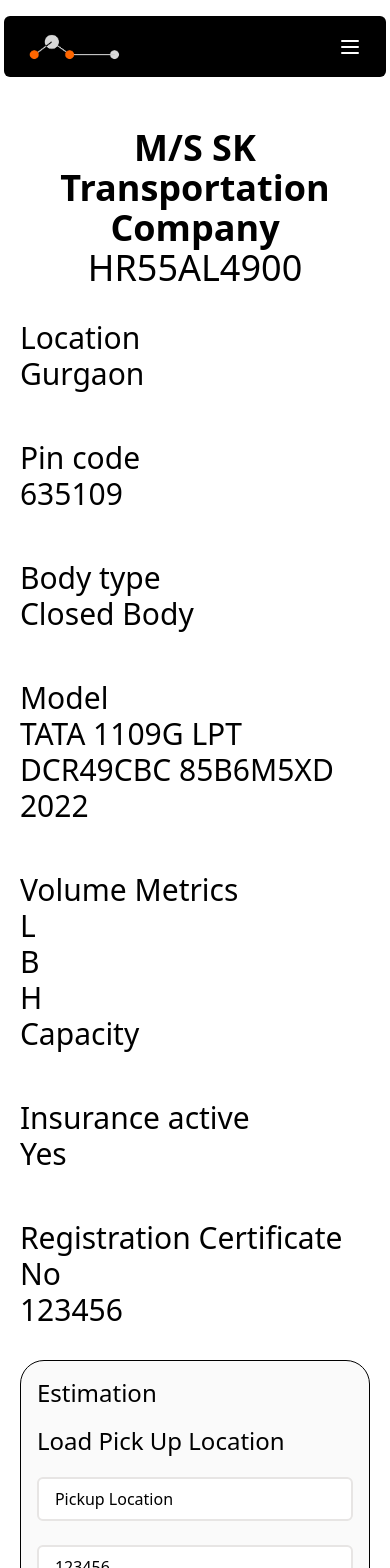
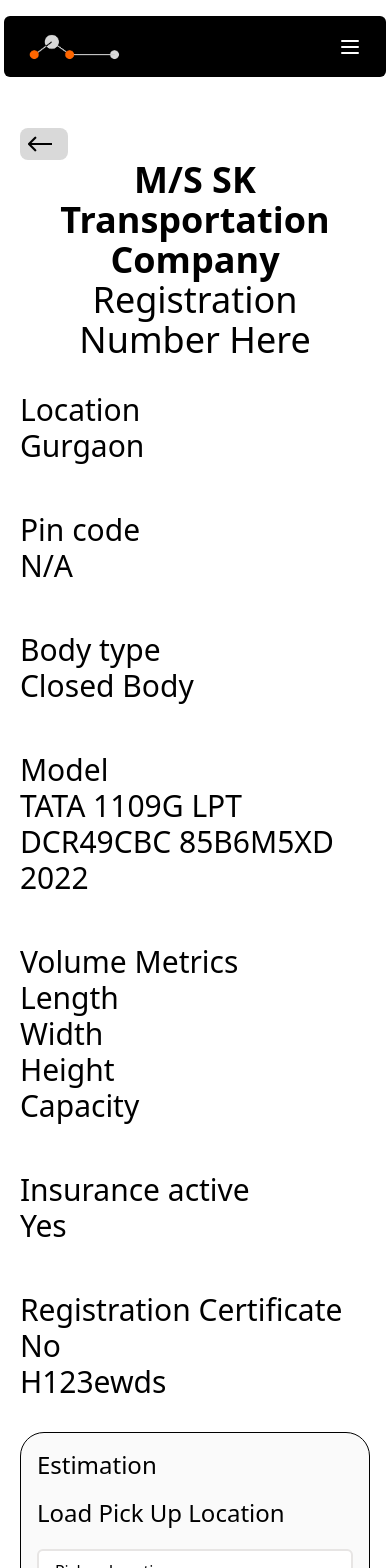
Before and after one commit to Logbiz-Private-Lilmited/LogbizFB, a React (Vite) app: page /truckDetails in a window 390 px wide. Shown: the top 1568 px of the page. Built offline with nearby package versions, Linux system fonts and the light colour scheme.

Commit message:
truck details page is done, added warehouse details, and added backbutton as component

```diff
--- a/package.json
+++ b/package.json
@@ -11,9 +11,11 @@
   },
   "dependencies": {
     "axios": "^1.7.2",
+    "leaflet": "^1.9.4",
     "react": "^18.2.0",
     "react-dom": "^18.2.0",
     "react-icons": "^5.2.1",
+    "react-leaflet": "^4.2.1",
     "react-router-dom": "^6.22.3",
     "react-slick": "^0.30.2",
     "slick-carousel": "^1.8.1"
--- a/src/App.jsx
+++ b/src/App.jsx
@@ -29,7 +29,7 @@ import FinancePage from "./components/ServicePages/FinancePage";
 import {
   TransportDetails,
   LogisticsDetails,
-  WarehouseDetails,
+  WarehouseService,
   FreightDetails,
   InsuranceDetails,
   DistributionDetails,
@@ -45,6 +45,7 @@ import {
 } from "./components/Forms/QuoteBookingForms";
 
 import TruckDetails from "./components/ServicePages/ServiceDetails/truckdetails";
+import WarehouseDetails from "./components/ServicePages/WarehouseDetails/warehouseDetails";
 
 function App() {
   const location = useLocation();
@@ -115,7 +116,7 @@ function App() {
             element={
               <DynamicPage1
                 Name="Warehouse"
-                Data={WarehouseDetails}
+                Data={WarehouseService}
                 img="/src/assets/ServicePages/warehouse.png"
               />
             }
@@ -148,6 +149,7 @@ function App() {
             }
           />
           <Route path="/truckDetails" element={<TruckDetails />} />
+          <Route path="/warehouseDetails" element={<WarehouseDetails />} />
           <Route
             path="/insurance"
             element={<InsurancePage Data={InsuranceDetails} />}
--- /dev/null
+++ b/src/components/ServicePages/ServiceDetails/mapcomponent.jsx
@@ -0,0 +1,36 @@
+import React from "react";
+import { MapContainer, TileLayer, Marker, Popup } from "react-leaflet";
+import "leaflet/dist/leaflet.css";
+import L from "leaflet";
+
+// Fix for marker icon not showing
+delete L.Icon.Default.prototype._getIconUrl;
+L.Icon.Default.mergeOptions({
+  iconRetinaUrl:
+    "https://unpkg.com/leaflet@1.6.0/dist/images/marker-icon-2x.png",
+  iconUrl: "https://unpkg.com/leaflet@1.6.0/dist/images/marker-icon.png",
+  shadowUrl: "https://unpkg.com/leaflet@1.6.0/dist/images/marker-shadow.png",
+});
+
+const MapComponent = ({ location = [51.505, -0.09], zoom = 13 }) => {
+  return (
+    <MapContainer
+      center={location}
+      zoom={zoom}
+      style={{ height: "100%", width: "100%" }}
+    >
+      <TileLayer
+        url="https://{s}.tile.openstreetmap.org/{z}/{x}/{y}.png"
+        attribution='&copy; <a href="http://osm.org/copyright">OpenStreetMap</a> contributors'
+      />
+      <Marker position={location}>
+        <Popup>
+          Location popup. <br /> Can be redirected to Google maps for detailed
+          direction
+        </Popup>
+      </Marker>
+    </MapContainer>
+  );
+};
+
+export default MapComponent;
--- a/src/components/ServicePages/ServiceDetails/truckdetails.jsx
+++ b/src/components/ServicePages/ServiceDetails/truckdetails.jsx
@@ -1,5 +1,7 @@
 import React from "react";
 import { useNavigate } from "react-router-dom";
+import MapComponent from "./mapcomponent";
+import BackButton from "../../backbutton/BackButton";
 
 const TruckDetails = ({ data = mockData }) => {
   const navigate = useNavigate();
@@ -17,10 +19,11 @@ const TruckDetails = ({ data = mockData }) => {
 
   return (
     <div className="container mx-auto p-4">
+      <BackButton />
       <div className={`${textBase} text-4xl font-bold mb-4 text-center`}>
         {data.companyName || "M/S SK Transportation Company"}
         <div className={`${textBase} text-4xl font-medium mb-4`}>
-          {data.registrationNumber || "HR55AL4900"}
+          {data.registrationNumber || "Registration Number Here"}
         </div>
       </div>
 
@@ -45,10 +48,10 @@ const TruckDetails = ({ data = mockData }) => {
             className={`${fieldPadding} flex flex-col md:flex-row items-start`}
           >
             <div className={`${textLarge} md:w-2/5`}>Volume Metrics</div>
-            <div className="flex flex-col md:flex-row md:w-3/5">
+            <div className="flex flex-col md:flex-row md:w-3/5 justify-between">
               {[
                 { label: data.volumeMetrics?.L || "L" },
-                { label: data.volumeMetrics?.B || "B" },
+                { label: data.volumeMetrics?.W || "W" },
                 { label: data.volumeMetrics?.H || "H" },
                 { label: data.capacity || "Capacity" },
               ].map(({ label }) => (
@@ -147,7 +150,7 @@ const TruckDetails = ({ data = mockData }) => {
           </div>
           {/* Estimate box end */}
         </div>
-
+        {/* Images Box */}
         <div className="flex flex-col w-full md:w-1/4 gap-4">
           {Array(2)
             .fill()
@@ -160,6 +163,14 @@ const TruckDetails = ({ data = mockData }) => {
             ))}
         </div>
       </div>
+
+      {/* Map section starts here */}
+      <div className="w-full h-80 bg-gray-200 my-6 rounded-xl">
+        <div className="h-full p-3">
+          <MapComponent location={[12.91742, 77.67457]} zoom={10} />
+          {/* Needds confirmation about location. Is it dynamic or Static */}
+        </div>
+      </div>
     </div>
   );
 };
@@ -167,23 +178,23 @@ const TruckDetails = ({ data = mockData }) => {
 // Mock data for development/testing
 const mockData = {
   companyName: "M/S SK Transportation Company",
-  registrationNumber: "HR55AL4900",
+  registrationNumber: "",
   location: "Gurgaon",
-  pinCode: "635109",
+  pinCode: "",
   bodyType: "Closed Body",
   model: "TATA 1109G LPT DCR49CBC 85B6M5XD 2022",
   volumeMetrics: {
-    L: "L",
-    B: "B",
-    H: "H",
+    L: "Length",
+    W: "Width",
+    H: "Height",
   },
   capacity: "Capacity",
   insuranceActive: true,
-  registrationCertificateNo: "123456",
+  registrationCertificateNo: "H123ewds",
   pickUpLocation: "Pickup Location",
-  pickUpPincode: "123456",
+  pickUpPincode: "",
   dropLocation: "Drop Location",
-  dropPincode: "654321",
+  dropPincode: "",
   assetImages: ["Image1", "Image2"],
 };
 
--- /dev/null
+++ b/src/components/ServicePages/WarehouseDetails/warehouseDetails.jsx
@@ -0,0 +1,13 @@
+import React from "react";
+
+const WarehouseDetails = ()=>{
+    return(
+        <div className="w-full h-80 bg-gray-200 my-6 rounded-xl">
+        <div className="h-full p-3">
+          <h1>text</h1>
+        </div>
+      </div>
+    );
+};
+
+export default WarehouseDetails;
--- a/src/components/ServicePages/data.js
+++ b/src/components/ServicePages/data.js
@@ -116,7 +116,7 @@ export const LogisticsDetails = [
 
 
 
-export const WarehouseDetails = [
+export const WarehouseService = [
     {
         "name" : "SK Warehouse",
         "location" : "Mumbai",
--- /dev/null
+++ b/src/components/backbutton/BackButton.jsx
@@ -0,0 +1,12 @@
+import React from "react";
+import { Link } from "react-router-dom";
+
+const BackButton = () => {
+  return (
+    <a href="/" className="bg-[#d9d9d9] block w-12 h-auto p-2 rounded-lg">
+      <img src="/src/assets/BackArrow.png" alt="" />
+    </a>
+  );
+};
+
+export default BackButton;
```
Also changed, not shown: 1 other file (tests, documents, lock files or other folders).
